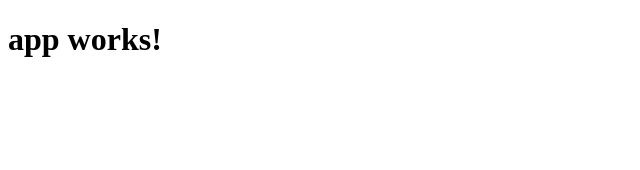
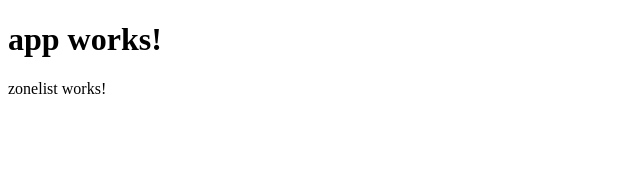
Before and after one commit to liberaldart/Time-Is-Money, an Angular app: page / in a window 1280 px wide. Shown: the top 170 px of the page, without its empty margins (0-640 px from the left). Built offline with nearby package versions, Linux system fonts and the light colour scheme.

Commit message:
routing added and working

```diff
--- a/src/app/app-routing.module.ts
+++ b/src/app/app-routing.module.ts
@@ -1,7 +1,17 @@
 import { NgModule } from '@angular/core';
 import { Routes, RouterModule } from '@angular/router';
+import { ZonelistComponent } from './zonelist/zonelist.component';
 
-const routes: Routes = [];
+const routes: Routes = [
+  {
+    path: '',
+    component: ZonelistComponent
+  },
+  {
+    path: 'dashboard',
+    component: ZonelistComponent
+  }
+];
 
 @NgModule({
   imports: [RouterModule.forRoot(routes)],
--- a/src/app/app.component.html
+++ b/src/app/app.component.html
@@ -1,3 +1,5 @@
 <h1>
   {{title}}
 </h1>
+<!--we call this type of component a Router Component. -->
+    <router-outlet></router-outlet>
--- /dev/null
+++ b/src/app/zonelist/zonelist.component.html
@@ -0,0 +1,3 @@
+<p>
+  zonelist works!
+</p>
--- /dev/null
+++ b/src/app/zonelist/zonelist.component.ts
@@ -0,0 +1,15 @@
+import { Component, OnInit } from '@angular/core';
+
+@Component({
+  selector: 'app-zonelist',
+  templateUrl: './zonelist.component.html',
+  styleUrls: ['./zonelist.component.css']
+})
+export class ZonelistComponent implements OnInit {
+
+  constructor() { }
+
+  ngOnInit() {
+  }
+
+}
```
Also changed, not shown: src/app/app.module.ts (+6 -2 lines), src/app/zonelist/zonelist.component.css (added), 1 other file (tests, documents, lock files or other folders).
